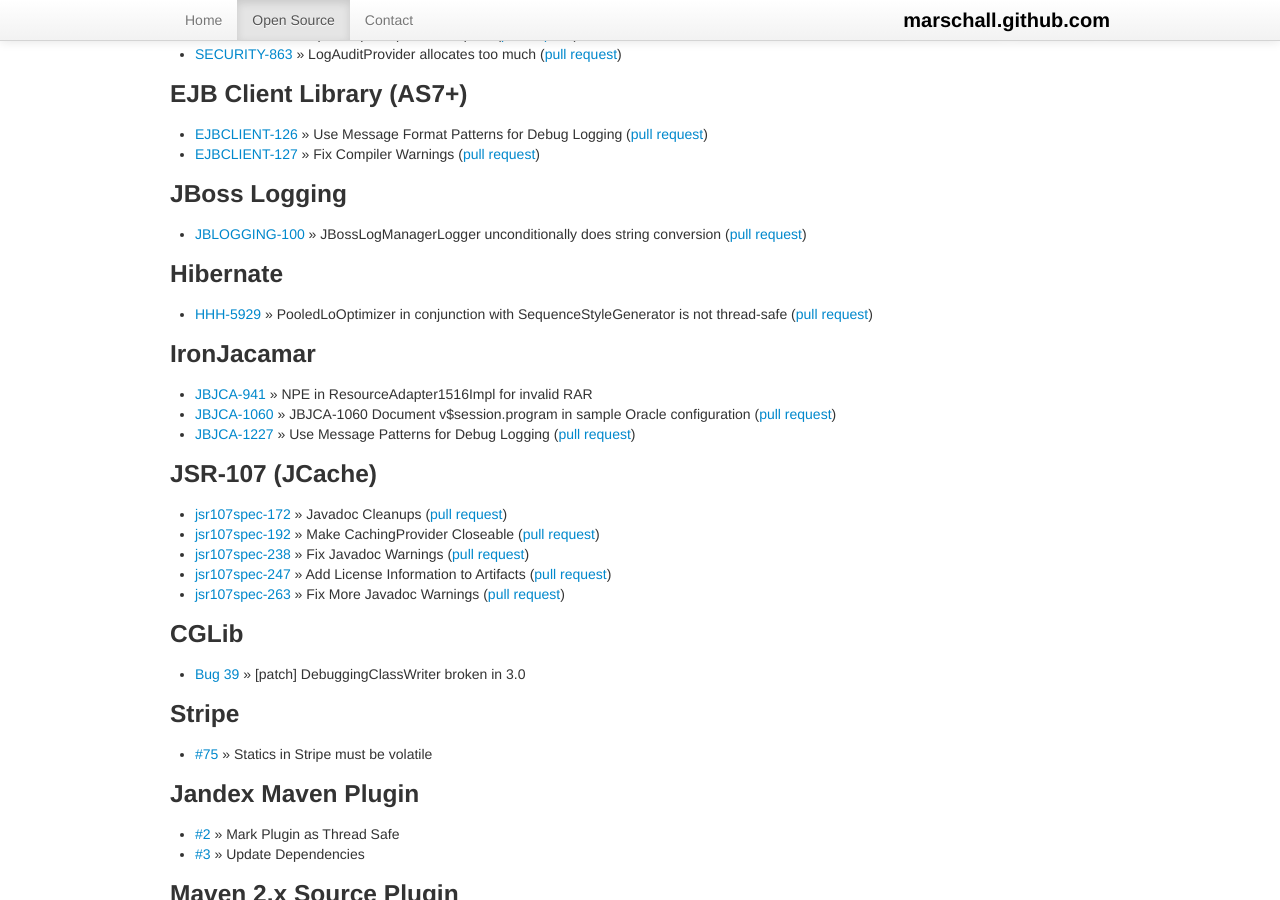
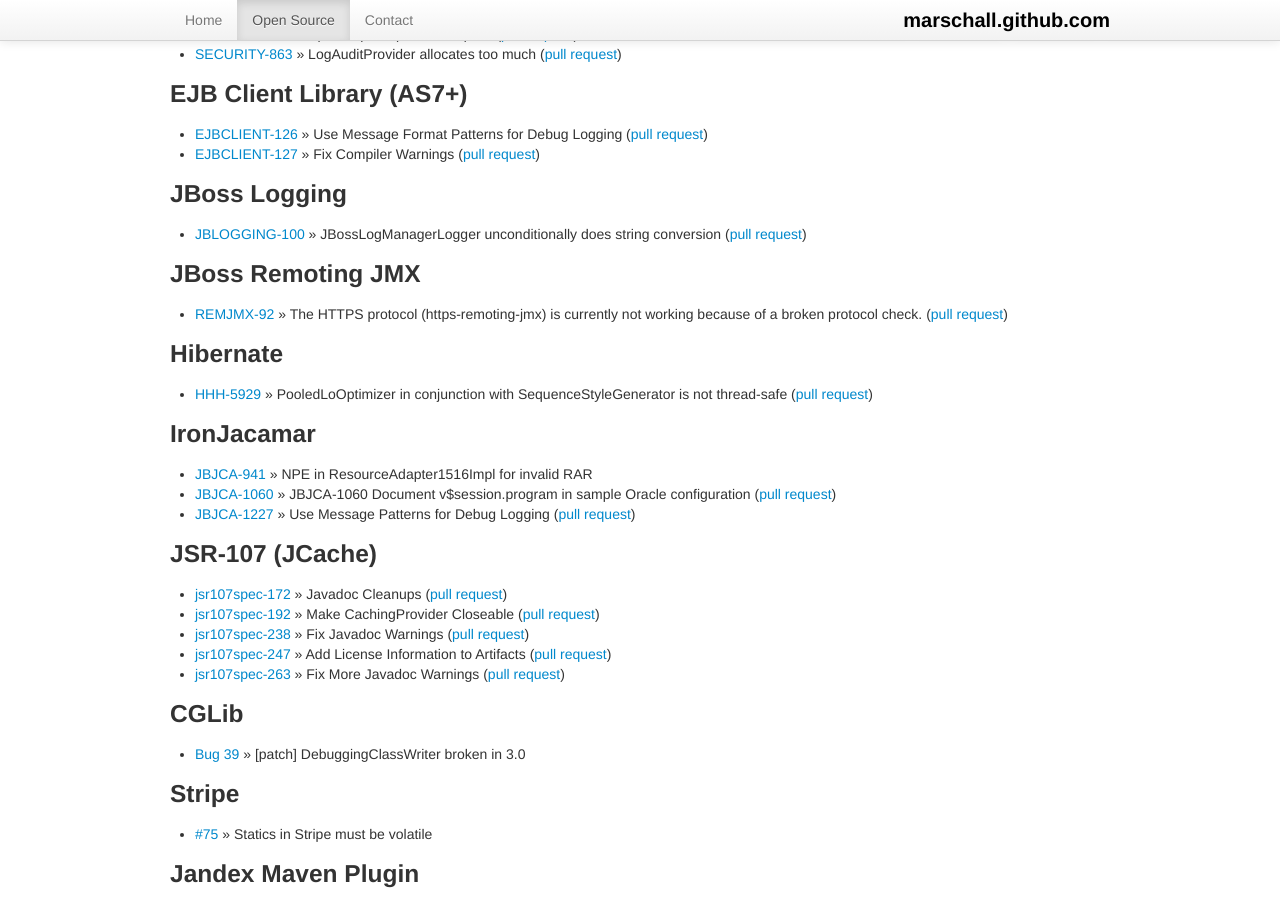
Before and after one commit to marschall/marschall.github.com, a Jekyll site: the page built from open-source.html, in a window 1280 px wide and 900 px high, scrolled down 1816 px. Built offline with Jekyll 4.4.1, drawn with Linux system fonts in a browser that asks for light colours.

Commit message:
add REMJMX-92

```diff
--- a/open-source.html
+++ b/open-source.html
@@ -119,6 +119,12 @@
   <li><a href="https://issues.jboss.org/browse/JBLOGGING-92">JBLOGGING-92</a> &raquo; Add support for Equinox ExtendedLogService (<a href="https://github.com/jboss-logging/jboss-logging/pull/5">pull request</a>)</li>
 -->
 </ul>
+
+<h3>JBoss Remoting JMX</h3>
+<ul>
+  <li><a href="https://issues.jboss.org/browse/REMJMX-92">REMJMX-92</a> &raquo; The HTTPS protocol (https-remoting-jmx) is currently not working because of a broken protocol check. (<a href="https://github.com/jbossas/remoting-jmx/pull/19">pull request</a>)</li>
+</ul>
+
 <!--
 https://issues.jboss.org/browse/XNIO-195
 https://github.com/jboss-remoting/jboss-sasl/pull/4
@@ -245,10 +251,6 @@
 https://github.com/jnr/jnr-enxio/pull/4
 https://github.com/jnr/jnr-unixsocket/pull/9
 
-https://issues.jboss.org/browse/REMJMX-92
-https://github.com/jbossas/remoting-jmx/pull/19
-
-
 https://jira.spring.io/browse/SPR-12662
 https://github.com/spring-projects/spring-framework/pull/724
 
```
